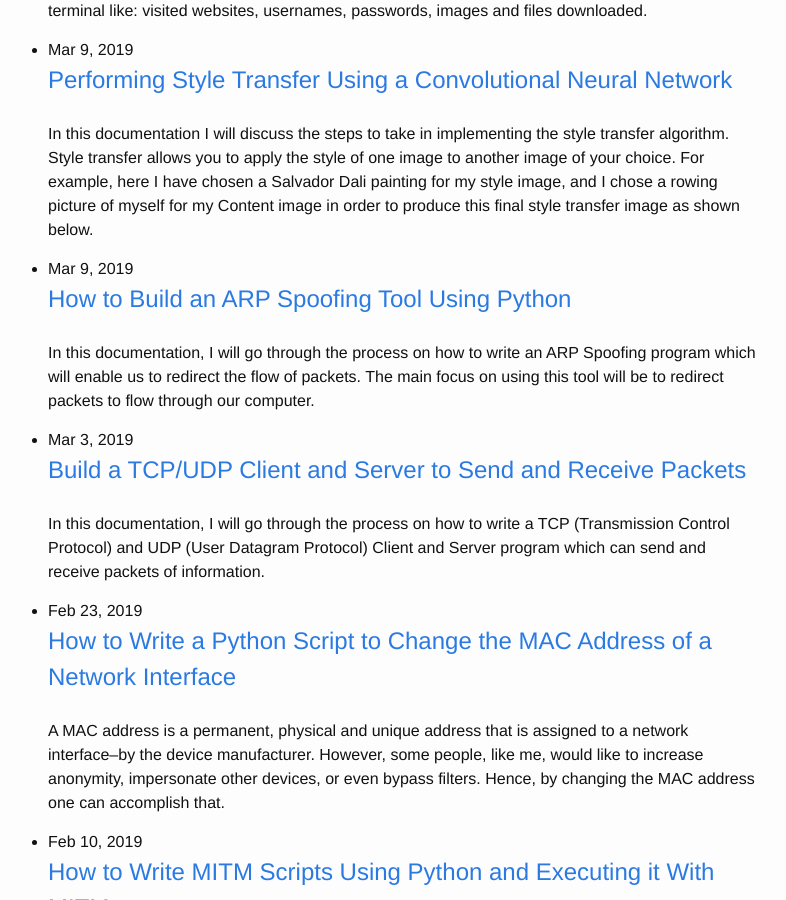
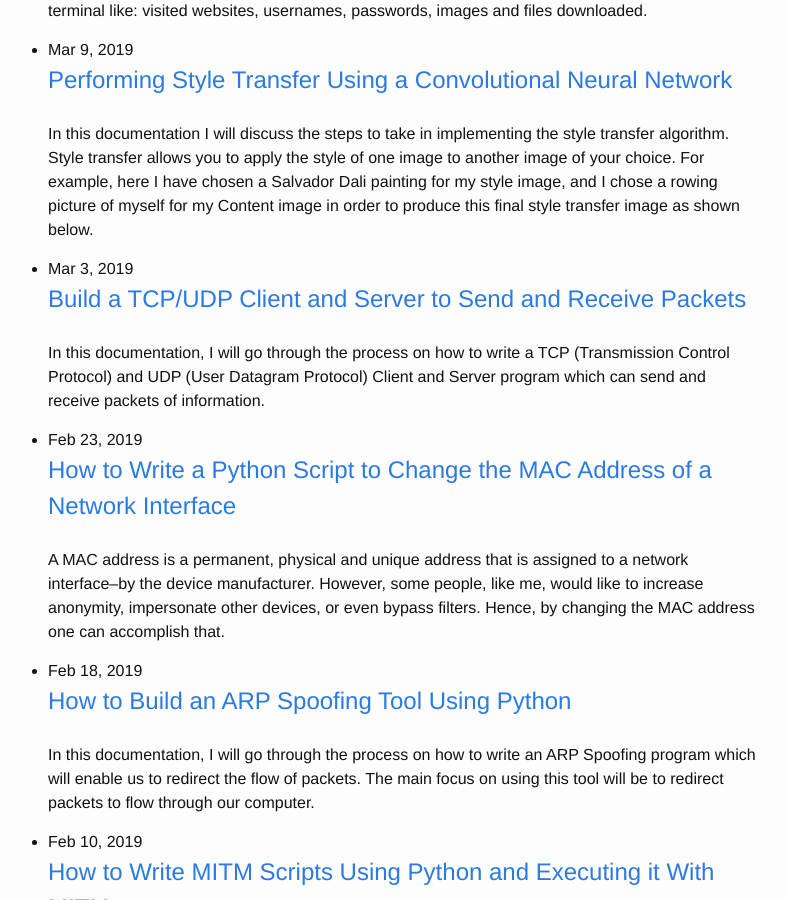
Before and after one commit to alexalwks2/aaronjohn2.github.io, a Jekyll site: the page built from index.html, in a window 1280 px wide and 900 px high, scrolled down 225 px. Shown: the whole window, without its empty margins (252-1038 px from the left). Built offline with Jekyll 4.4.1, drawn with Linux system fonts in a browser that asks for light colours.

Commit message:
Update 2019-03-09-arp-spoof.md

```diff
--- a/_posts/2019-03-09-arp-spoof.md
+++ b/_posts/2019-03-09-arp-spoof.md
@@ -2,7 +2,7 @@
 layout: post
 comments: true
 title:  "How to Build an ARP Spoofing Tool Using Python"
-date:   2019-03-09 00:02:14
+date:   2019-02-18 00:02:14
 categories: Python, ARP Spoofing, ARP Table Poisoning, Kali, Scapy, Layer 2.5, Data Link Layer
 ---
 
```
